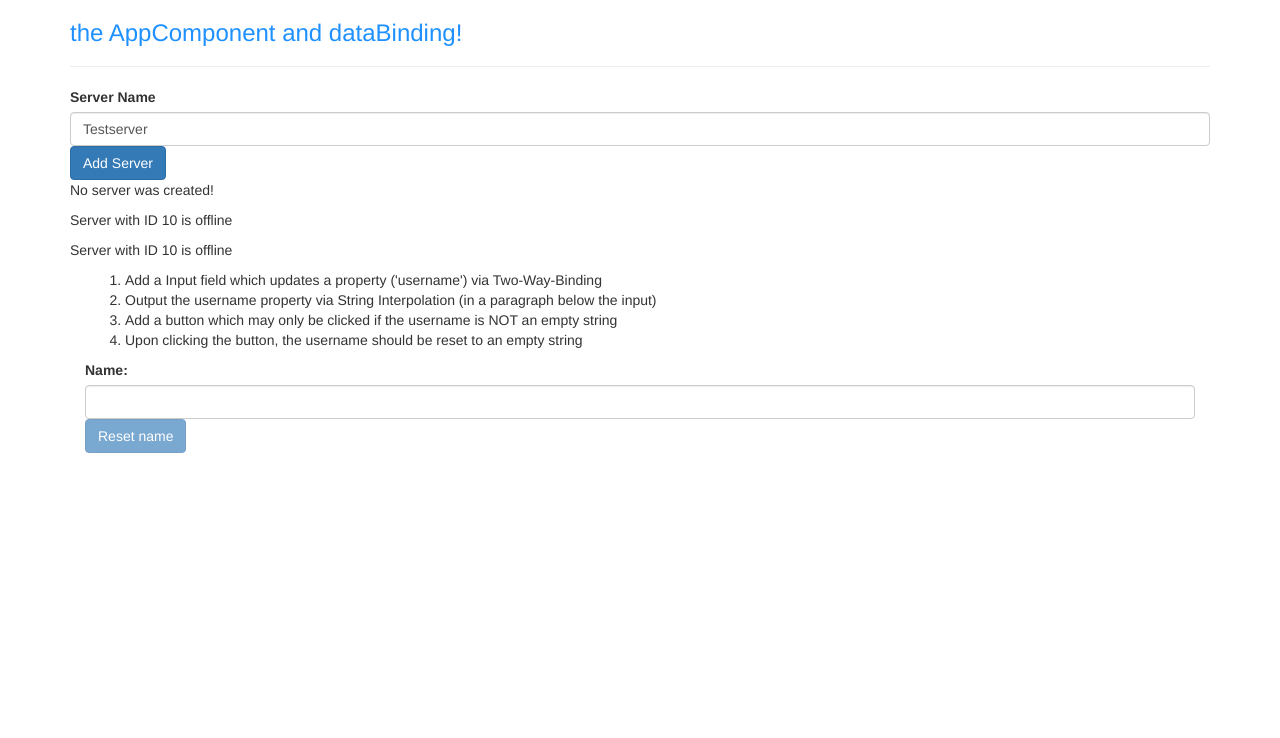
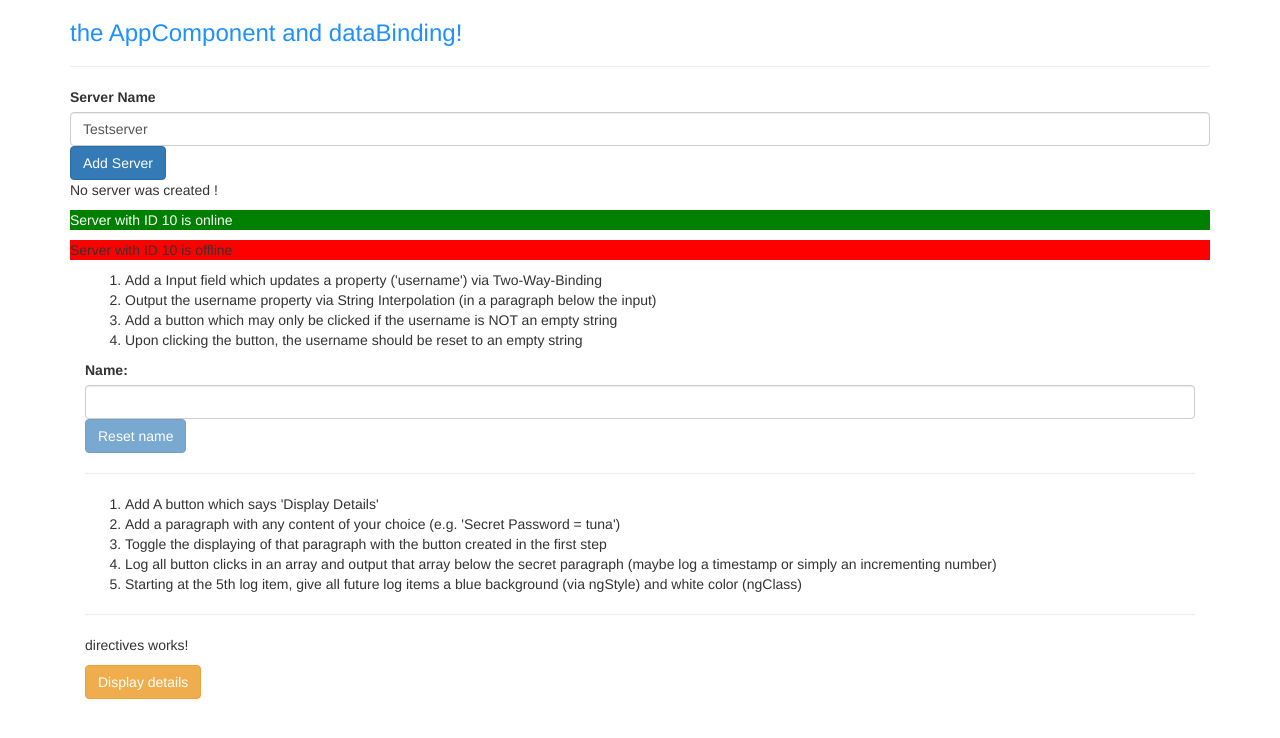
Before and after one commit to vandmac/acg-1-components, an Angular app: page / in a window 1280 px wide. Shown: the top 738 px of the page. Built offline with nearby package versions, Linux system fonts and the light colour scheme.

Commit message:
directives training

```diff
--- a/src/app/app.component.html
+++ b/src/app/app.component.html
@@ -14,6 +14,16 @@
           <li>Upon clicking the button, the username should be reset to an empty string</li>
         </ol>
         <app-name></app-name>
+      <hr>
+      <ol>
+        <li>Add A button which says 'Display Details'</li>
+        <li>Add a paragraph with any content of your choice (e.g. 'Secret Password = tuna')</li>
+        <li>Toggle the displaying of that paragraph with the button created in the first step</li>
+        <li>Log all button clicks in an array and output that array below the secret paragraph (maybe log a timestamp or simply an incrementing number)</li>
+        <li>Starting at the 5th log item, give all future log items a blue background (via ngStyle) and white color (ngClass)</li>
+      </ol>
+      <hr>
+      <app-directives></app-directives>
     </div>
   </div>
 </div>
--- a/src/app/app.module.ts
+++ b/src/app/app.module.ts
@@ -7,13 +7,15 @@ import { AppComponent } from './app.component';
 import { ServerComponent } from './server/server.component';
 import { ServersComponent } from './servers/servers.component';
 import { NameComponent } from './name/name.component';
+import { DirectivesComponent } from './directives/directives.component';
 
 @NgModule({
   declarations: [
     AppComponent,
     ServerComponent,
     ServersComponent,
-    NameComponent
+    NameComponent,
+    DirectivesComponent
   ],
   imports: [
     BrowserModule,
--- /dev/null
+++ b/src/app/directives/directives.component.html
@@ -0,0 +1,4 @@
+<p>directives works!</p>
+<button class="btn btn-warning" (click)="checkPassDisplay(); getTime()">Display details</button>
+<p *ngIf="showPass">Secret Password = tuna</p>
+<div *ngFor="let click of clickArray" [ngStyle]="{backgroundColor:counter>3 ? 'lightblue' : 'transparent'}">{{counter}} time is: {{ clickArray}} "</div>
--- /dev/null
+++ b/src/app/directives/directives.component.ts
@@ -0,0 +1,29 @@
+import { Component, OnInit } from '@angular/core';
+
+@Component({
+  selector: 'app-directives',
+  templateUrl: './directives.component.html',
+  styleUrls: ['./directives.component.css']
+})
+
+export class DirectivesComponent implements OnInit {
+  showPass: boolean = false;
+  clickArray = [];
+  actualTime: string = '';
+  counter: number = 0;
+
+  constructor() { }
+
+  ngOnInit(): void {
+  }
+
+  checkPassDisplay() {
+    this.showPass = true;
+  }
+
+  getTime() {
+    this.counter++;
+    this.actualTime = new Date().toLocaleTimeString();
+    this.clickArray.push(this.actualTime);
+  }
+}
--- a/src/app/server/server.component.html
+++ b/src/app/server/server.component.html
@@ -1 +1,3 @@
-<p>{{ 'Server' }} with ID {{ serverId }} is {{ getServerStatus() }}</p>
+<p [ngStyle]="{backgroundColor:getColor()}"
+[ngClass]="{online: serverStatus==='online'}"
+>{{ 'Server' }} with ID {{ serverId }} is {{ getServerStatus() }}</p>
--- a/src/app/server/server.component.ts
+++ b/src/app/server/server.component.ts
@@ -1,14 +1,28 @@
-import { Component } from '@angular/core';
+import { Component } from "@angular/core";
 
 @Component({
-  selector: 'app-server',
-  templateUrl: './server.component.html'
+  selector: "app-server",
+  templateUrl: "./server.component.html",
+  styles: [`
+    .online{
+      color: white;
+}
+  `]
 })
+
 export class ServerComponent {
   serverId: number = 10;
-  serverStatus: string = 'offline';
+  serverStatus: string = "offline";
+
+  constructor() {
+    this.serverStatus = Math.random() > 0.5 ? "online" : "offline";
+  }
 
   getServerStatus() {
     return this.serverStatus;
   }
+
+  getColor() {
+    return this.serverStatus === "online" ? "green" : "red";
+  }
 }
--- a/src/app/servers/servers.component.html
+++ b/src/app/servers/servers.component.html
@@ -1,18 +1,15 @@
 <label>Server Name</label>
 <!--<input-->
-  <!--type="text"-->
-  <!--class="form-control"-->
-  <!--(input)="onUpdateServerName($event)">-->
-<input
-  type="text"
-  class="form-control"
-  [(ngModel)]="serverName">
+<!--type="text"-->
+<!--class="form-control"-->
+<!--(input)="onUpdateServerName($event)">-->
+<input type="text" class="form-control" [(ngModel)]="serverName">
 <!--<p>{{ serverName }}</p>-->
-<button
-  class="btn btn-primary"
-  [disabled]="!allowNewServer"
-  (click)="onCreateServer()">Add Server</button>
+<button class="btn btn-primary" [disabled]="!allowNewServer" (click)="onCreateServer()">Add Server</button>
 <!--<p [innerText]="allowNewServer"></p>-->
-<p>{{ serverCreationStatus }}</p>
-<app-server></app-server>
-<app-server></app-server>
+<!-- <p>{{ serverCreationStatus }}</p> -->
+<p *ngIf="serverCreated; else noServer">Server was created, server name is {{serverName}}</p>
+<ng-template #noServer>
+  <p>No server was created !</p>
+</ng-template>
+<app-server *ngFor="let server of servers"></app-server>
--- a/src/app/servers/servers.component.ts
+++ b/src/app/servers/servers.component.ts
@@ -1,19 +1,21 @@
-import { Component, OnInit } from '@angular/core';
+import { Component, OnInit } from "@angular/core";
 
 @Component({
   // selector: '[app-servers]',
   // selector: '.app-servers',
-  selector: 'app-servers',
+  selector: "app-servers",
   // template: `
   //   <app-server></app-server>
   //   <app-server></app-server>`,
-  templateUrl: './servers.component.html',
-  styleUrls: ['./servers.component.css']
+  templateUrl: "./servers.component.html",
+  styleUrls: ["./servers.component.css"],
 })
 export class ServersComponent implements OnInit {
   allowNewServer = false;
-  serverCreationStatus = 'No server was created!';
-  serverName = 'Testserver';
+  serverCreationStatus = "No server was created!";
+  serverName = "Testserver";
+  serverCreated = false;
+  servers = ["Testserver", "Testserver 2"];
 
   constructor() {
     setTimeout(() => {
@@ -21,11 +23,13 @@ export class ServersComponent implements OnInit {
     }, 2000);
   }
 
-  ngOnInit() {
-  }
+  ngOnInit() {}
 
   onCreateServer() {
-    this.serverCreationStatus = 'Server was created! Name is ' + this.serverName;
+    this.serverCreated = true;
+    this.servers.push(this.serverName);
+    this.serverCreationStatus =
+      "Server was created! Name is " + this.serverName;
   }
 
   onUpdateServerName(event: Event) {
```
Also changed, not shown: src/app/directives/directives.component.css (added), 2 other files (tests, documents, lock files or other folders).
